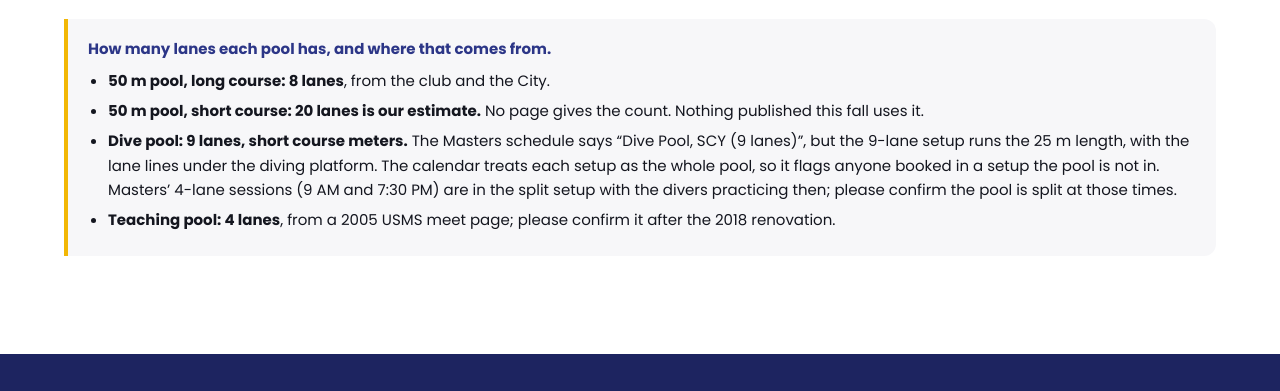
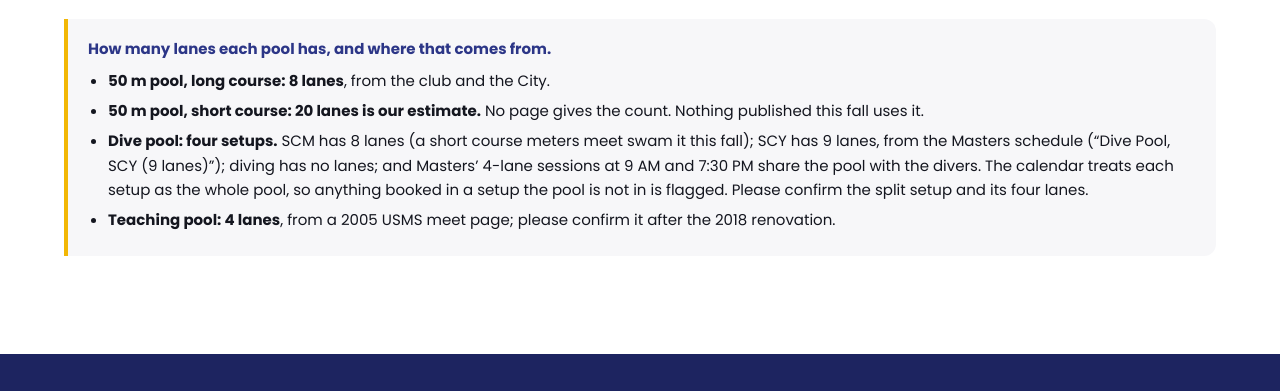
Before and after one commit to psmoore/pool_missionviejo, a plain HTML site: page pool-schedule.html in a window 1280 px wide. Shown: the part 1665-2056 px from the top of the page. Drawn offline with Linux system fonts and the light colour scheme.

Commit message:
Dive pool: four setups (SCM 8 lanes, SCY 9 lanes, diving, 4 SCY lanes beside the divers)
Co-Authored-By: Claude Opus 5.5 <noreply@anthropic.com>
Claude-Session: https://claude.ai/code/session_017JbUWuc1Ce3ovjhWUVdqZz

```diff
--- a/pool-schedule.html
+++ b/pool-schedule.html
@@ -65,9 +65,9 @@
     <div class="facts">
       <div><b>50 m Competition Pool</b><span>50 m &times; 25 yd, eight 9-foot lanes long course,
         2 to 3.5 m deep.</span></div>
-      <div><b>Dive Pool</b><span>25 m &times; 25 yd, in one of three setups: nine short-course meter lanes, spanning the 25&nbsp;m under
-        the tower; diving on
-        the 1, 3, 5, 7.5 and 10 m tower and springboards; or four SCY lanes beside the divers.</span></div>
+      <div><b>Dive Pool</b><span>25 m &times; 25 yd, in one of four setups: eight lanes of 25&nbsp;m (SCM,
+        lane lines under the tower); nine lanes of 25&nbsp;yd (SCY); diving on the 1, 3, 5, 7.5 and 10 m tower
+        and springboards; or four 25-yard lanes beside the divers.</span></div>
       <div><b>Teaching Pool</b><span>25 yd, heated to 87&deg; for the Swim School.</span></div>
     </div>
   </section>
@@ -92,11 +92,11 @@
         <li><strong>50 m pool, long course: 8 lanes</strong>, from the club and the City.</li>
         <li><strong>50 m pool, short course: 20 lanes is our estimate.</strong> No page gives the count.
           Nothing published this fall uses it.</li>
-        <li><strong>Dive pool: 9 lanes, short course meters.</strong> The Masters schedule says &ldquo;Dive
-          Pool, SCY (9 lanes)&rdquo;, but the 9-lane setup runs the 25&nbsp;m length, with the lane lines under
-          the diving platform. The calendar treats each setup as the whole pool, so it flags anyone booked
-          in a setup the pool is not in. Masters&rsquo; 4-lane sessions (9&nbsp;AM and 7:30&nbsp;PM) are in the
-          split setup with the divers practicing then; please confirm the pool is split at those times.</li>
+        <li><strong>Dive pool: four setups.</strong> SCM has 8 lanes (a short course meters meet swam it
+          this fall); SCY has 9 lanes, from the Masters schedule (&ldquo;Dive Pool, SCY (9 lanes)&rdquo;); diving
+          has no lanes; and Masters&rsquo; 4-lane sessions at 9&nbsp;AM and 7:30&nbsp;PM share the pool with the
+          divers. The calendar treats each setup as the whole pool, so anything booked in a setup the pool is
+          not in is flagged. Please confirm the split setup and its four lanes.</li>
         <li><strong>Teaching pool: 4 lanes</strong>, from a 2005 USMS meet page; please confirm it after
           the 2018 renovation.</li>
       </ul>
```
Also changed, not shown: src/pool-schedule.html (+8 -8 lines).
